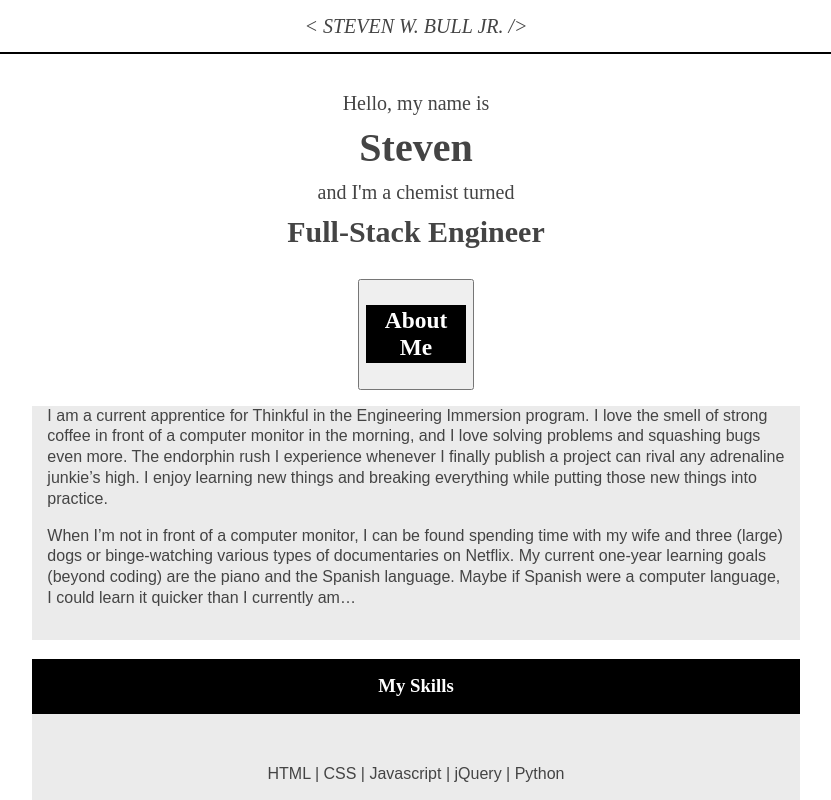
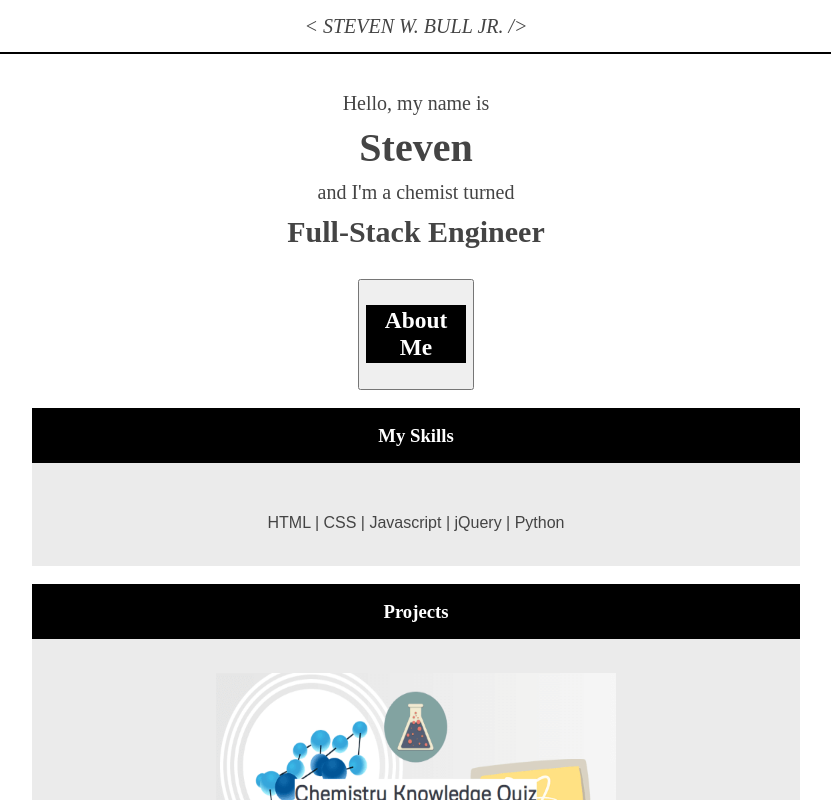
Before and after one commit to StevenWBull/portfolio, a React (Create React App) app: page / in a window 1280 px wide. Shown: the top 800 px of the page, without its empty margins (224-1055 px from the left). Built offline with nearby package versions, Linux system fonts and the light colour scheme; a web font is replaced by a local one.

Commit message:
toggle functionality working properly

```diff
--- a/src/Accordion/Accordion.js
+++ b/src/Accordion/Accordion.js
@@ -11,11 +11,11 @@ export default function Accordion({ component, ...props }) {
   const Component = component
   return (
     <div className='accordion__section'>
-      <button className='accordion'>
+      <button className='accordion' onClick={toggleAccordion}>
         <h3 className='accordion__title'>{props.title}</h3>
       </button>
       <div className='accordion__content'>
-        <Component />
+        {setActive ? <Component /> : null}
       </div>
     </div>
   )
```
